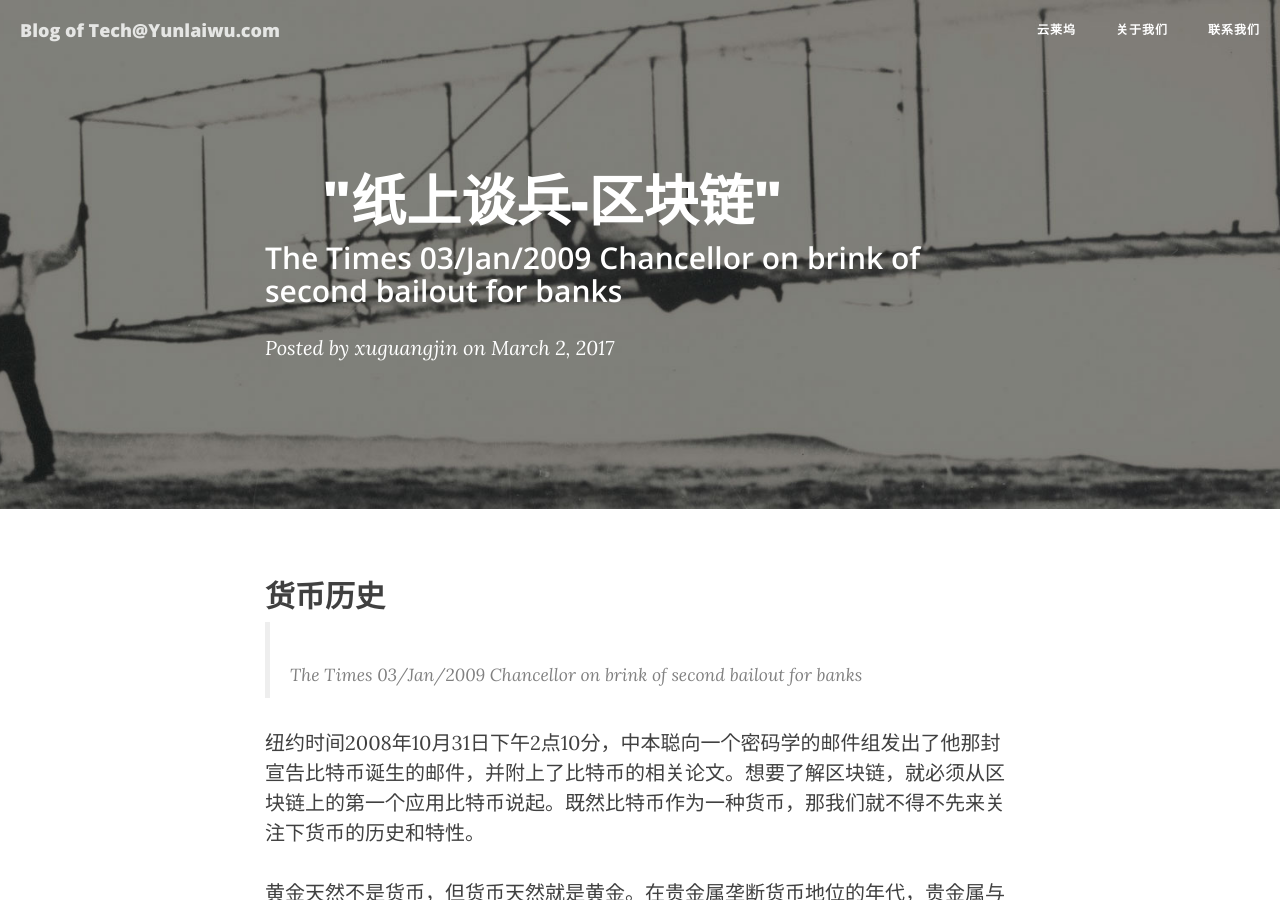
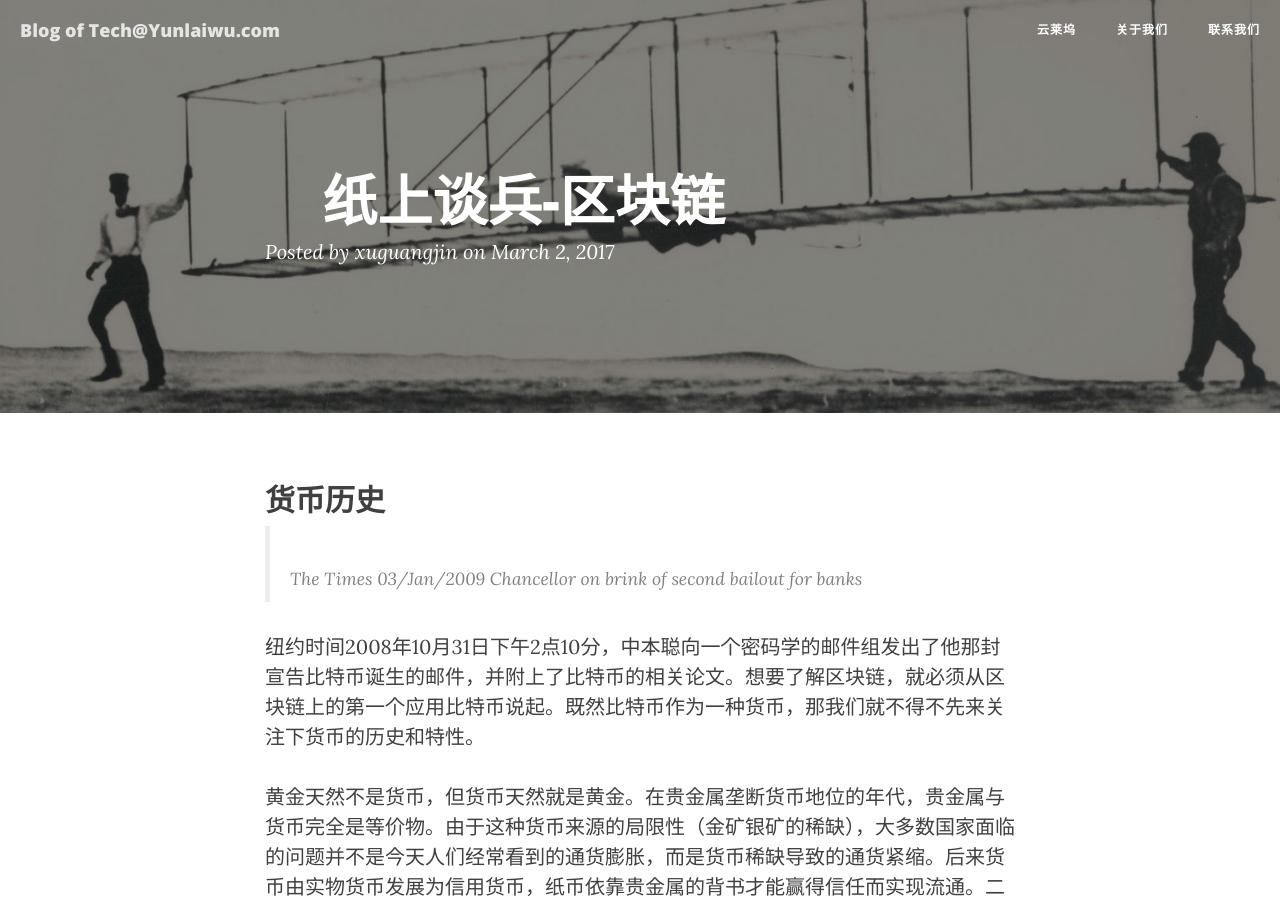
Before and after one commit to lizouzt/blog, a Jekyll site: the page built from _posts/2017-03-09-blockchain.markdown, in a window 1280 px wide and 900 px high. Built offline with Jekyll 4.4.1, drawn with Linux system fonts in a browser that asks for light colours; nearby versions of some CDN libraries.

Commit message:
Update 2017-03-09-blockchain.markdown

```diff
--- a/_posts/2017-03-09-blockchain.markdown
+++ b/_posts/2017-03-09-blockchain.markdown
@@ -1,7 +1,7 @@
 ---
 layout:     post
-title:      "纸上谈兵-区块链"
-subtitle:   "The Times 03/Jan/2009 Chancellor on brink of second bailout for banks"
+title:      纸上谈兵-区块链
+subtitle:
 date:       2017-03-02 17:00:00
 author:     "xuguangjin"
 header-img: "img/post-bg-02.jpg"
```
